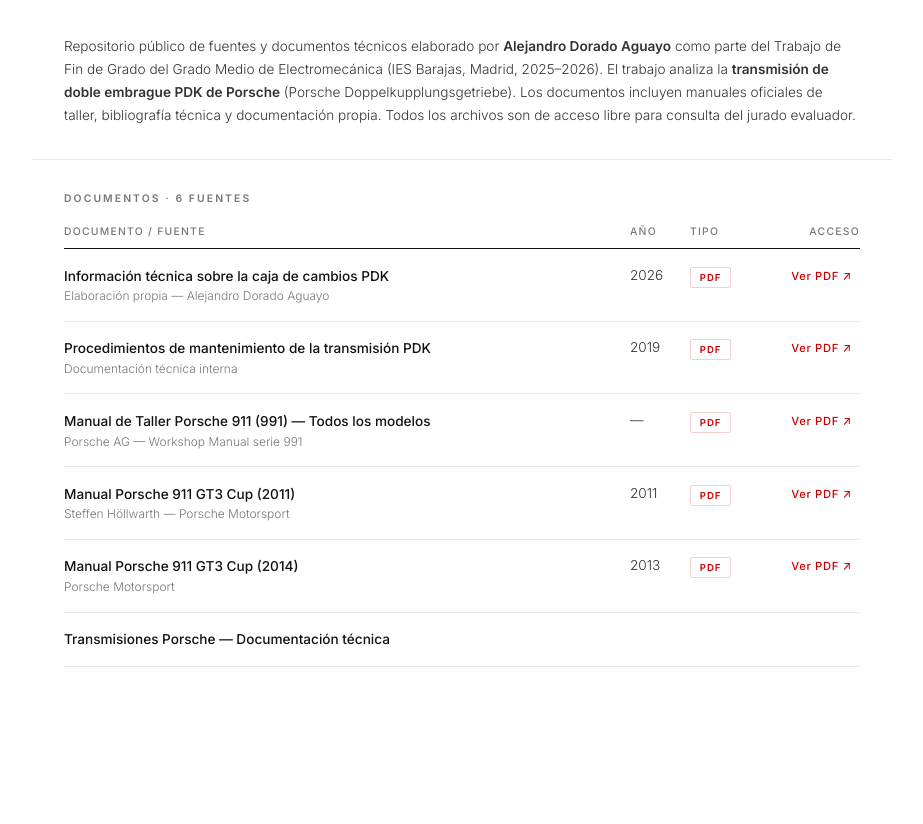
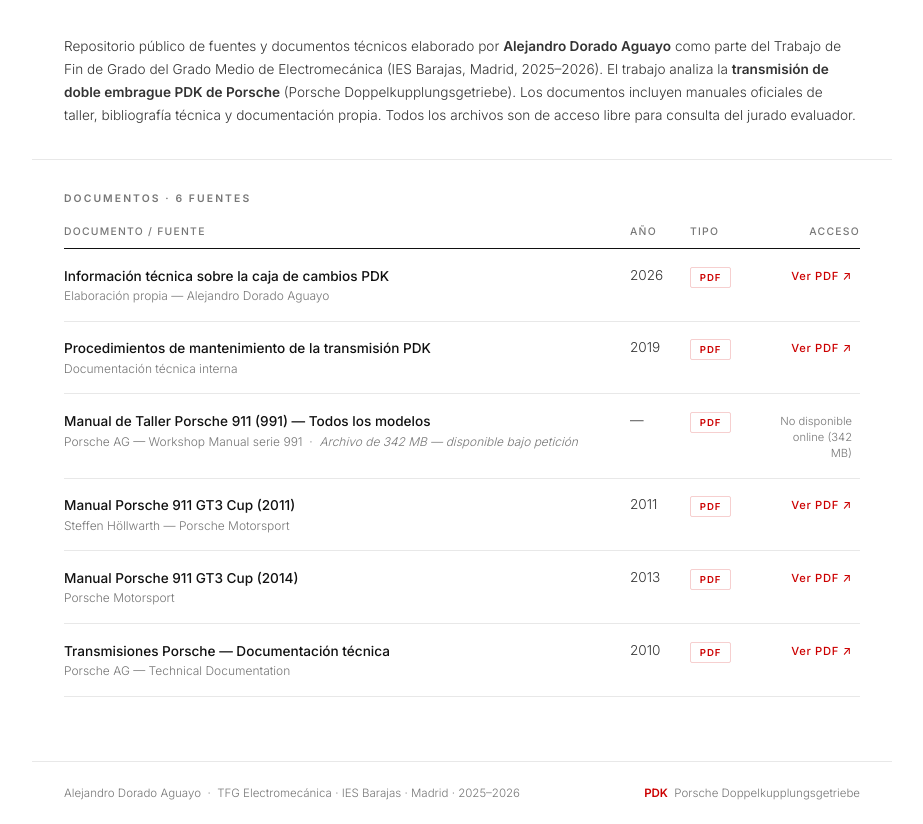
Before and after one commit to alejandrodoradoaguayo/tfg-pdk, a plain HTML site: page index.html in a window 1280 px wide. Shown: the part 808-1632 px from the top of the page, without its empty margins (178-1101 px from the left). Before the commit the page ends 1539 px from the top, so only its background shows below. Drawn offline with Linux system fonts and the light colour scheme.

Commit message:
Corregir index.html completo

```diff
--- a/index.html
+++ b/index.html
@@ -311,11 +311,11 @@
         <tr>
           <td>
             <div class="doc-titulo">Manual de Taller Porsche 911 (991) — Todos los modelos</div>
-            <div class="doc-fuente">Porsche AG — Workshop Manual serie 991</div>
+            <div class="doc-fuente">Porsche AG — Workshop Manual serie 991 &nbsp;·&nbsp; <em>Archivo de 342 MB — disponible bajo petición</em></div>
           </td>
           <td class="col-anio">—</td>
           <td class="col-tipo"><span class="badge pdf">PDF</span></td>
-          <td class="col-enlace"><a class="btn-ver" href="manual_991_todos_los_modelos.pdf" target="_blank">Ver PDF ↗</a></td>
+          <td class="col-enlace"><span style="font-size:0.7rem;color:var(--gris-medio);">No disponible<br>online (342 MB)</span></td>
         </tr>
 
         <tr>
@@ -341,3 +341,22 @@
         <tr>
           <td>
             <div class="doc-titulo">Transmisiones Porsche — Documentación técnica</div>
+            <div class="doc-fuente">Porsche AG — Technical Documentation</div>
+          </td>
+          <td class="col-anio">2010</td>
+          <td class="col-tipo"><span class="badge pdf">PDF</span></td>
+          <td class="col-enlace"><a class="btn-ver" href="transmisiones_porsche.pdf" target="_blank">Ver PDF ↗</a></td>
+        </tr>
+
+      </tbody>
+    </table>
+  </main>
+
+  <!-- PIE -->
+  <footer>
+    <p>Alejandro Dorado Aguayo &nbsp;·&nbsp; TFG Electromecánica · IES Barajas · Madrid · 2025–2026</p>
+    <div class="footer-marca"><span>PDK</span> Porsche Doppelkupplungsgetriebe</div>
+  </footer>
+
+</body>
+</html>
```
